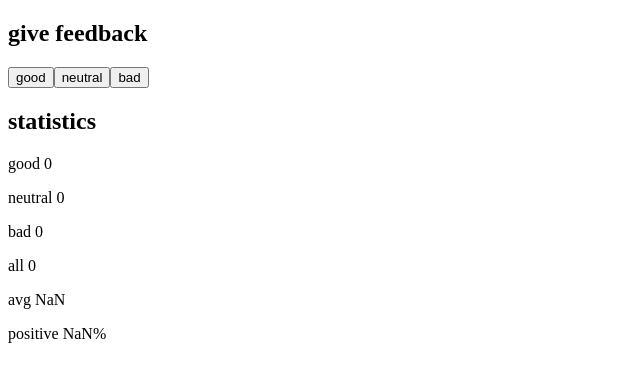
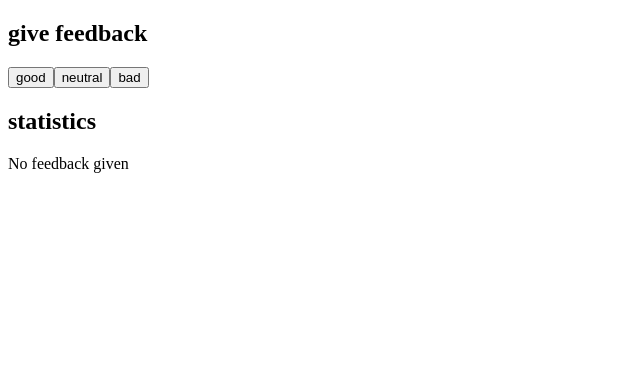
Before and after one commit to tllanom/fullstack-bootcamp, a React (Vite) app in the folder part1/unicafe-app/: page / in a window 1280 px wide. Shown: the top 382 px of the page, without its empty margins (0-640 px from the left). Built offline with nearby package versions, Linux system fonts and the light colour scheme.

Commit message:
1.9 - conditional rendering
changing the application to display statistics only once feedback has been gathered

```diff
--- a/part1/unicafe-app/src/App.jsx
+++ b/part1/unicafe-app/src/App.jsx
@@ -5,6 +5,12 @@ const Statistics = (props) => {
   const all = good + neutral + bad
   const avg = ((good-bad)/all)
   const positive = (good/all)*100
+
+  if (all == 0) {
+    return (
+      <div>No feedback given</div>
+    )
+  }
 
   return (
     <div>
```
